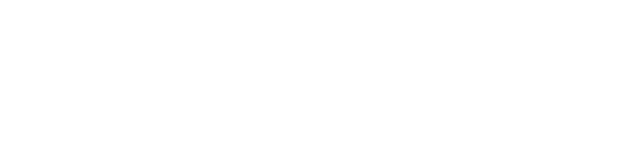
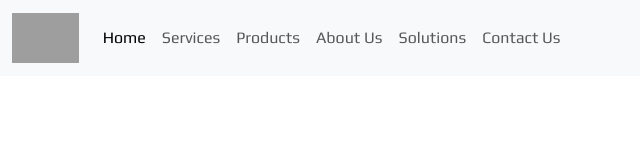
Before and after one commit to SaNdulThAruna/STUDIO, a plain HTML site: page index.html in a window 1280 px wide. Shown: the whole page, without its empty margins (0-640 px from the left). Drawn offline with nearby package versions, Linux system fonts and the light colour scheme; grey boxes are pictures that could not be loaded.

Commit message:
created sections

```diff
--- a/index.html
+++ b/index.html
@@ -9,7 +9,79 @@
 </head>
 <body>
 
+    <!-- Header Area -->
+        <div class="header-outer">
+            <nav class="navbar navbar-expand-lg bg-body-tertiary">
+                <div class="container-fluid">
+                  <a class="navbar-brand" href="#">
+                    <img src="https://logos-world.net/wp-content/uploads/2021/11/Wattpad-Logo.png" alt="logo">
+                  </a>
+                  <button class="navbar-toggler" type="button" data-bs-toggle="collapse" data-bs-target="#navbarNav" aria-controls="navbarNav" aria-expanded="false" aria-label="Toggle navigation">
+                    <span class="navbar-toggler-icon"></span>
+                  </button>
+                  <div class="collapse navbar-collapse" id="navbarNav">
+                    <ul class="navbar-nav">
+                      <li class="nav-item">
+                        <a class="nav-link active" aria-current="page" href="#">Home</a>
+                      </li>
+                      <li class="nav-item">
+                        <a class="nav-link" href="#">Services</a>
+                      </li>
+                      <li class="nav-item">
+                        <a class="nav-link" href="#">Products</a>
+                      </li>
+                      <li class="nav-item">
+                        <a class="nav-link" href="#">About Us</a>
+                      </li>
+                      <li class="nav-item">
+                        <a class="nav-link" href="#">Solutions</a>
+                      </li>
+                      <li class="nav-item">
+                        <a class="nav-link" href="#">Contact Us</a>
+                      </li>
+                    </ul>
+                  </div>
+                </div>
+              </nav>
+        </div>
+    <!-- Header Area -->
 
+    <!-- Home Area -->
+        <div class="service-outer">
 
+        </div>
+    <!-- Home Area -->
+
+    <!-- Service Area -->
+        <div class="service-area">
+
+        </div>
+    <!-- Service Area -->
+
+    <!-- Product Area -->
+        <div class="product-outer">
+
+        </div>
+    <!-- Product Area -->
+
+    <!-- AboutUS Area -->
+        <div class="about-outer">
+
+        </div>
+    <!-- AboutUS Area -->
+
+    <!-- Solutions Area -->
+        <div class="solution-outer">
+
+        </div>
+    <!-- Solutions Area -->
+
+    <!-- ContactUs Area -->
+        <div class="contact-us-outer">
+
+        </div>
+    <!-- ContactUs Area -->
+
+    <script src="https://cdn.jsdelivr.net/npm/bootstrap@5.3.3/dist/js/bootstrap.bundle.min.js" integrity="sha384-YvpcrYf0tY3lHB60NNkmXc5s9fDVZLESaAA55NDzOxhy9GkcIdslK1eN7N6jIeHz" crossorigin="anonymous"></script>
 </body>
 </html>
--- a/main.css
+++ b/main.css
@@ -0,0 +1,9 @@
+@import url('https://fonts.googleapis.com/css2?family=Play:wght@400;700&display=swap');
+*{
+    font-family: "Play", sans-serif;
+}
+/* Header Area */
+.navbar-brand img{
+    height: 50px;
+}
+/* Header Area */
```
